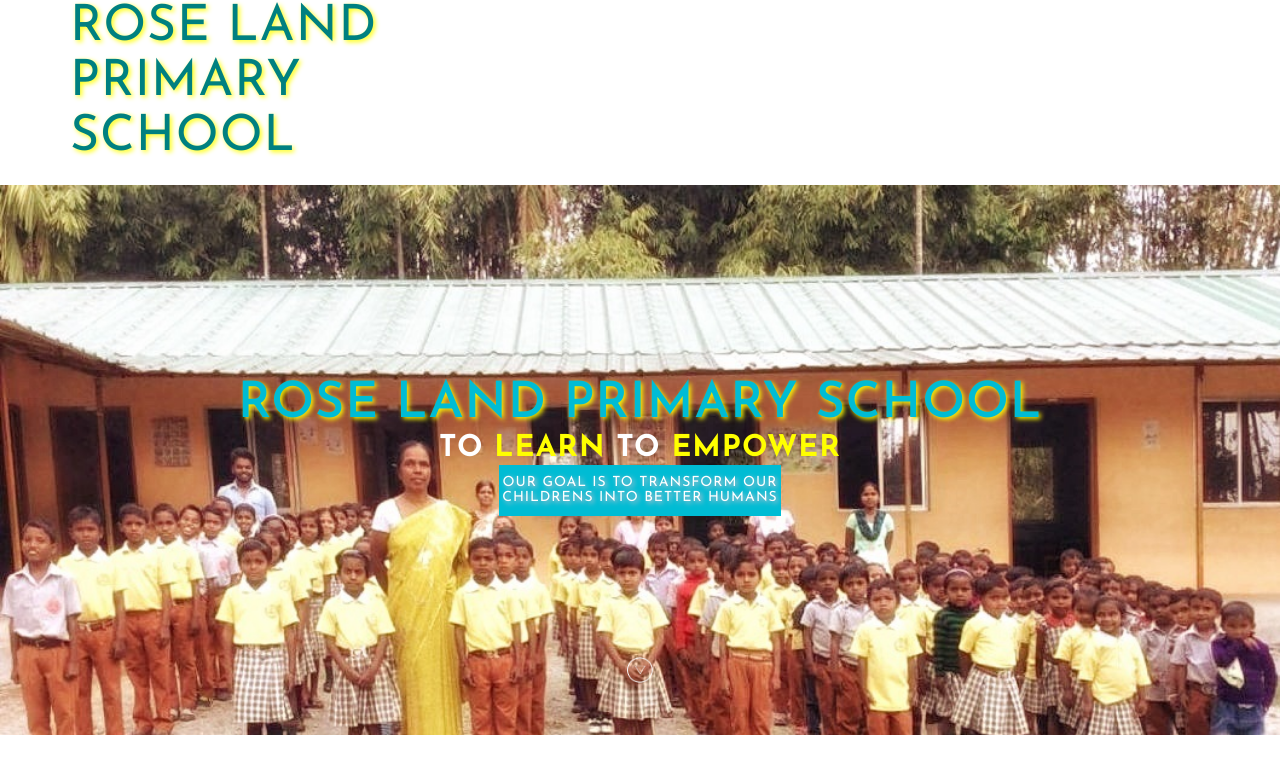
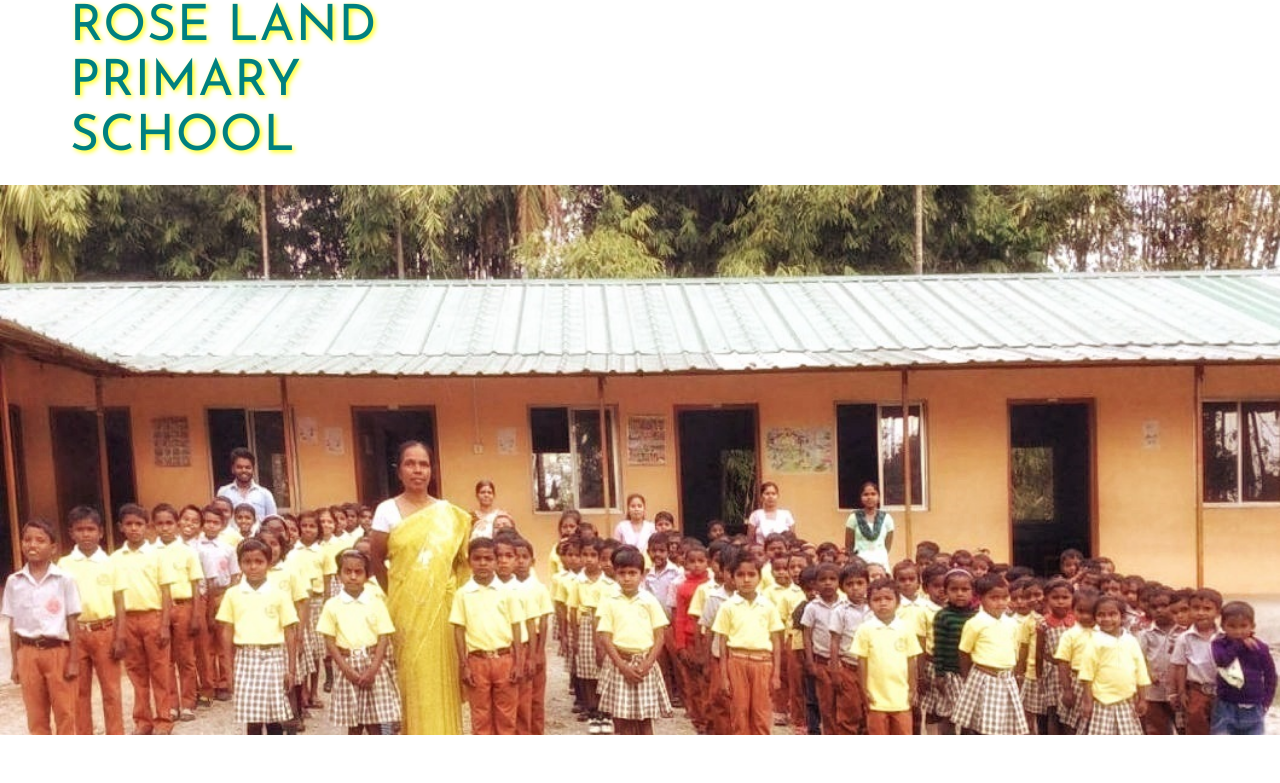
Before and after one commit to RoseLandPrimarySchool/RoseLandPrimarySchool.github.io, a plain HTML site: page index.html in a window 1280 px wide. Shown: the part 133-916 px from the top of the page. Drawn offline with nearby package versions, Linux system fonts and the light colour scheme.

Commit message:
Update index.html

```diff
--- a/index.html
+++ b/index.html
@@ -1,7 +1,5 @@
-
-<!DOCTYPE html>
-<html
-lang="en">
+ <!DOCTYPE html>
+<html lang="en">
 <head>
 <title>Rose Land Primary School</title>
 <meta name="viewport" content="width=device-width, initial-scale=1">
@@ -124,12 +122,10 @@ Smartphone Compatible web template, free webdesigns for Nokia, Samsung, LG, Sony
 	</div>
 
 	<div class="banner">
-		<h3>Rose Land Primary School</h3>
-		<h2>To <span> learn</span> To <span>empower</span>
-		<h4>Our goal is to transform our childrens into better humans</h4>
-		<div class="arrow">
-			<a href="#contact" class="scroll"><img src="images/arrow.png" alt=" " /></a>
-		</div>
+
+
+
+				</div>
 	</div>
 	<!-- about -->
 	<div class="about-w3-agile" id="about">
@@ -417,8 +413,7 @@ The number of students started increasing further. The rented house was not suff
 
 
 	<div class="footer-w3l">
-		<p> &copy; Images may be subjected to copyright.Kindly, dont misuse them for
-spurious acitivities.</p>
+		<p> &copy; 2017 Inspire . All Rights Reserved | Design by <a href="http://w3layouts.com">W3layouts</a></p>
 	</div>
 <div class="pop-up">
 	<div id="small-dialog" class="mfp-hide book-form">
```
